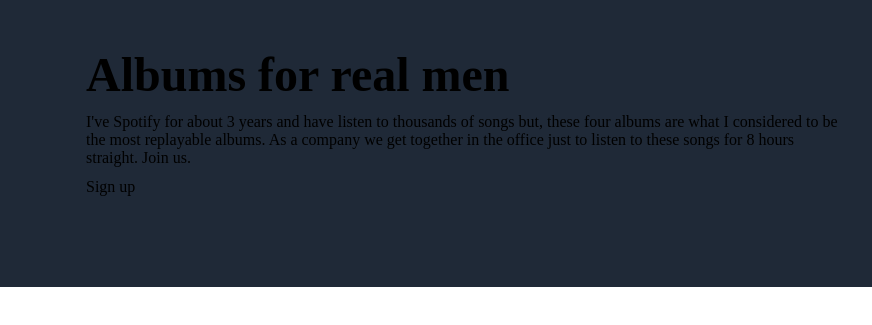
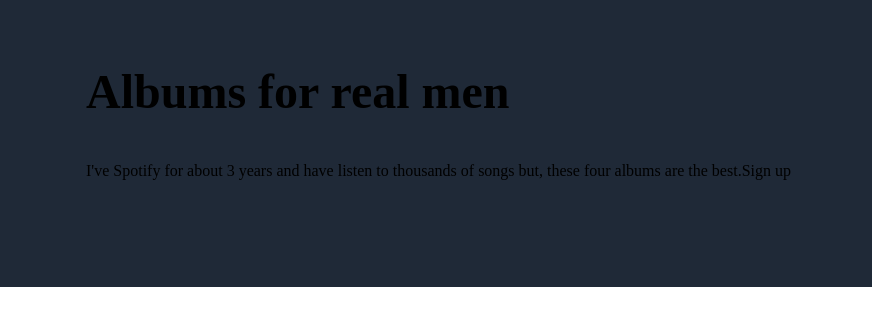
Before and after one commit to Kane-Kesler/landing-page, a plain HTML site: page index.html in a window 1280 px wide. Shown: the part 181-506 px from the top of the page, 0-872 px from the left. Drawn offline with Linux system fonts and the light colour scheme.

Commit message:
Shorten .description

```diff
--- a/index.html
+++ b/index.html
@@ -35,11 +35,7 @@
                     I've Spotify for about 3 years
                     and have listen to thousands
                     of songs but, these four albums
-                    are what I considered to be
-                    the most replayable albums.
-                    As a company we get together in
-                    the office just to listen to these
-                    songs for 8 hours straight. Join us.
+                    are the best.
                 </div>
                 <div class="button">Sign up</div>
             </div>
```
